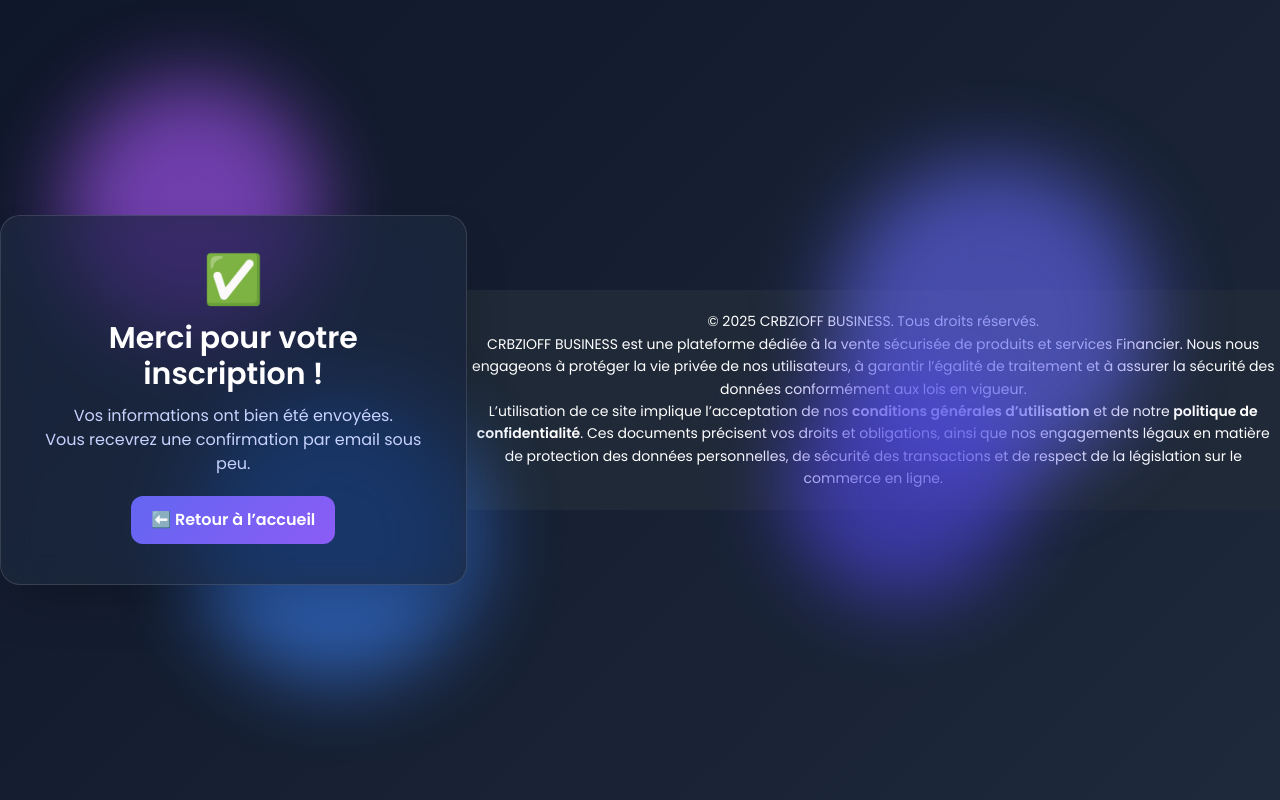
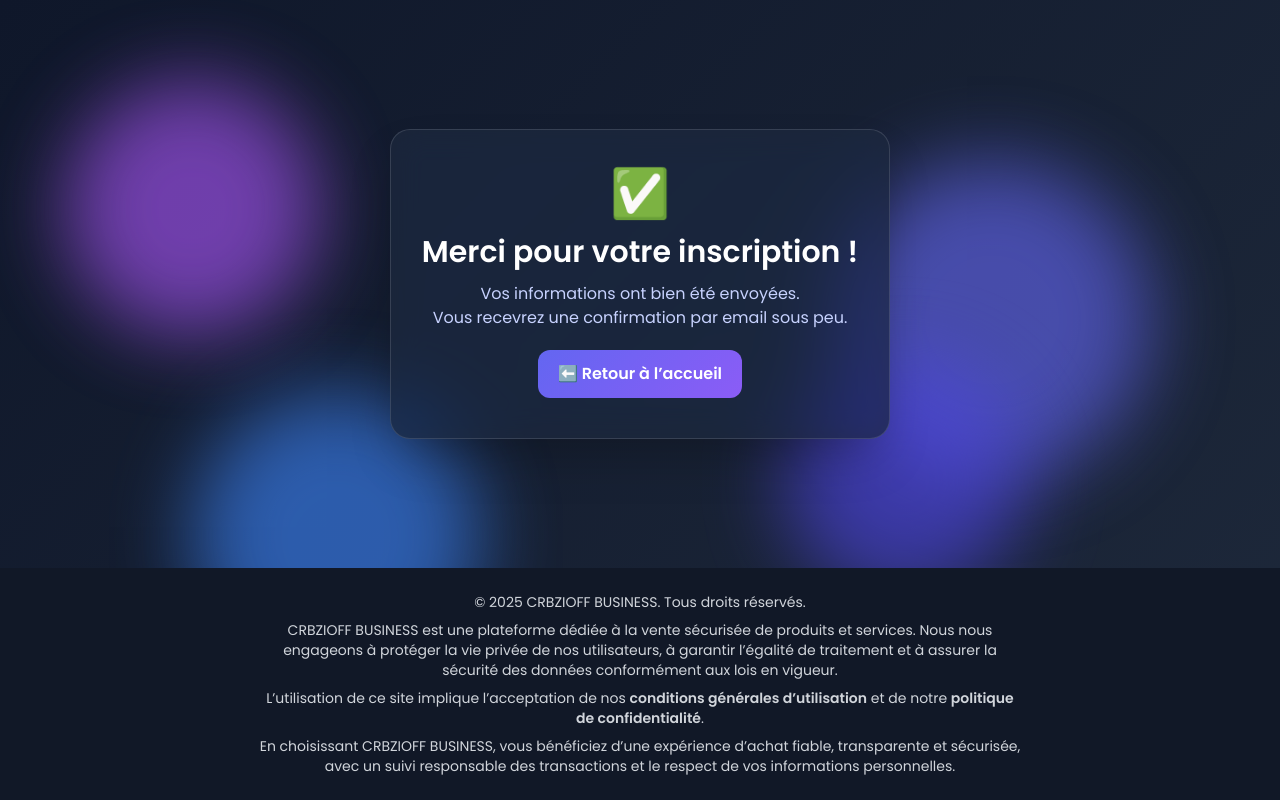
Before and after one commit to Laurantscrt/CRBZIOFF-BUSINESS, a plain HTML site: page merci.html in a window 1280 px wide. Drawn offline with nearby package versions, Linux system fonts and the light colour scheme.

Commit message:
Update merci.html
Signed-off-by: Laurantscrt <Laurantscrt@gmail.com>

```diff
--- a/merci.html
+++ b/merci.html
@@ -3,7 +3,7 @@
 <head>
   <meta charset="UTF-8">
   <meta name="viewport" content="width=device-width, initial-scale=1.0">
-  <title> CRBZIOFF-BUSINESS </title>
+  <title>CRBZIOFF-BUSINESS - Merci</title>
   <script src="https://cdn.tailwindcss.com"></script>
   <link href="https://fonts.googleapis.com/css2?family=Poppins:wght@400;600&display=swap" rel="stylesheet">
   <style>
@@ -12,9 +12,9 @@
       background: linear-gradient(135deg, #0f172a, #1e293b);
       min-height: 100vh;
       display: flex;
-      align-items: center;
-      justify-content: center;
-      overflow: hidden;
+      flex-direction: column;
+      overflow-x: hidden;
+      position: relative;
     }
     .form-container {
       backdrop-filter: blur(16px) saturate(180%);
@@ -25,6 +25,7 @@
       text-align: center;
       max-width: 500px;
       width: 100%;
+      margin: auto;
     }
     .btn {
       margin-top: 20px;
@@ -60,43 +61,32 @@
   <div class="absolute bottom-[15%] left-[15%] w-72 h-72 bg-blue-500 decor-circle"></div>
   <div class="absolute bottom-[25%] right-[20%] w-60 h-60 bg-indigo-600 decor-circle"></div>
 
-  <!-- Carte centrale -->
-  <div class="form-container z-10 shadow-2xl">
+  <!-- Contenu principal -->
+  <main class="flex-1 flex items-center justify-center relative z-10">
+    <div class="form-container shadow-2xl">
       <div class="text-5xl mb-4">✅️</div>
       <h1 class="text-3xl font-bold text-white mb-3">Merci pour votre inscription !</h1>
       <p class="text-indigo-200">Vos informations ont bien été envoyées.<br>
          Vous recevrez une confirmation par email sous peu.</p>
       <a href="/CRBZIOFF BUSINESS/" class="btn">⬅️ Retour à l’accueil</a>
-  </div><br><br>
-  <br><br>
-  <br><br>
-  <br><br>
-<br><br>
-<br><br>
-<br><br>
-<br><br>
-<br><br>
-<br><br>
-<br><br>
-<br><br>
-<br><br>
-<br><br>
-<br><br>
-  <!-- Pied de page -->
-<footer style="background-color:#1f2937; color:white; text-align:center; padding:20px 0; font-size:14px; line-height:1.6;">
+    </div>
+  </main>
+
+  <!-- Footer -->
+  <footer class="bg-gray-900 text-gray-300 text-center py-6 px-4 text-sm relative z-10">
     <p>© 2025 CRBZIOFF BUSINESS. Tous droits réservés.</p>
-
-  <p>
-    CRBZIOFF BUSINESS est une plateforme dédiée à la vente sécurisée de produits et services Financier.
+    <p class="mt-2 max-w-3xl mx-auto">
+      CRBZIOFF BUSINESS est une plateforme dédiée à la vente sécurisée de produits et services.
       Nous nous engageons à protéger la vie privée de nos utilisateurs, à garantir l’égalité de traitement
       et à assurer la sécurité des données conformément aux lois en vigueur.
     </p>
-
-  <p>
-    L’utilisation de ce site implique l’acceptation de nos <strong>conditions générales d’utilisation</strong> et
-    de notre <strong>politique de confidentialité</strong>. Ces documents précisent vos droits et obligations,
-    ainsi que nos engagements légaux en matière de protection des données personnelles, de sécurité des transactions
-    et de respect de la législation sur le commerce en ligne.
+    <p class="mt-2 max-w-3xl mx-auto">
+      L’utilisation de ce site implique l’acceptation de nos <strong>conditions générales d’utilisation</strong>
+      et de notre <strong>politique de confidentialité</strong>.
+    </p>
+    <p class="mt-2 max-w-3xl mx-auto">
+      En choisissant CRBZIOFF BUSINESS, vous bénéficiez d’une expérience d’achat fiable, transparente et sécurisée,
+      avec un suivi responsable des transactions et le respect de vos informations personnelles.
     </p>
   </footer>
 </body>
```
Lines whose indentation alone changed are shown as unchanged.
